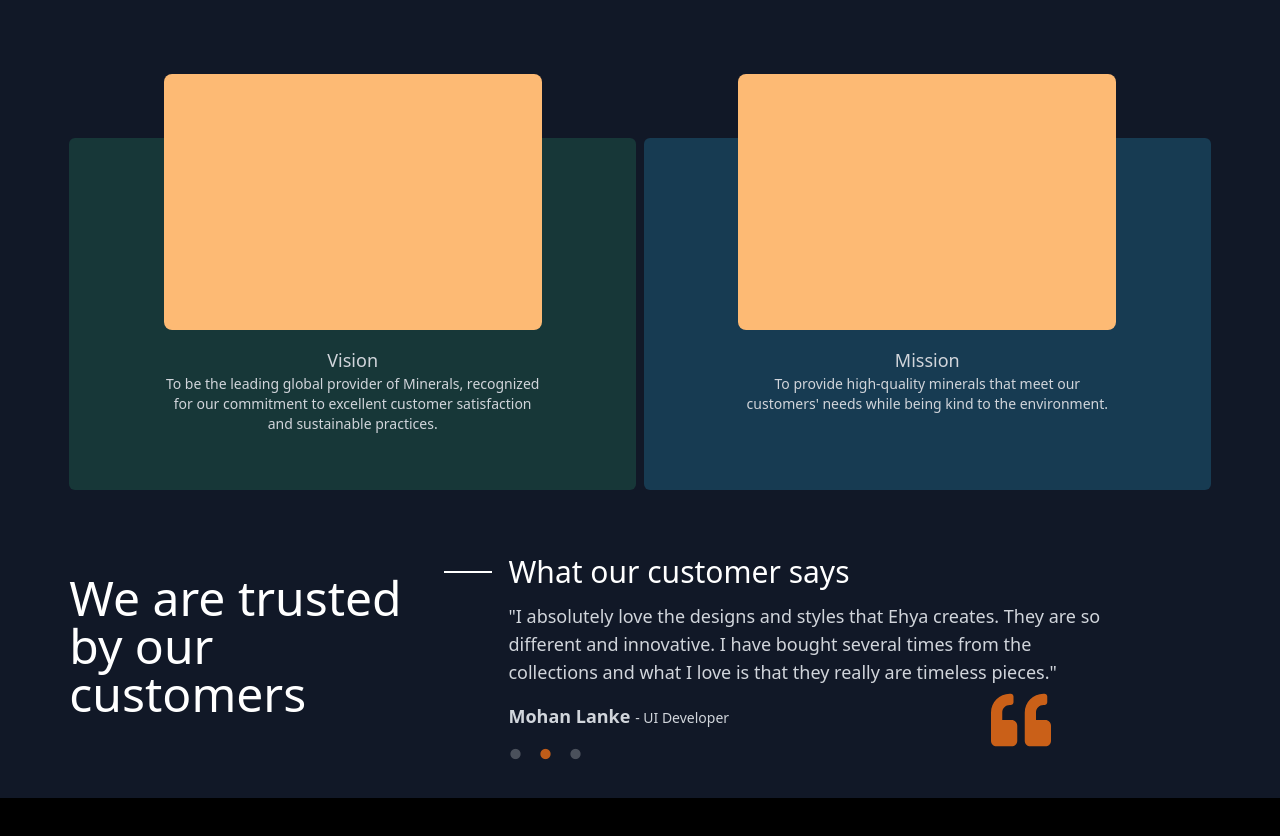
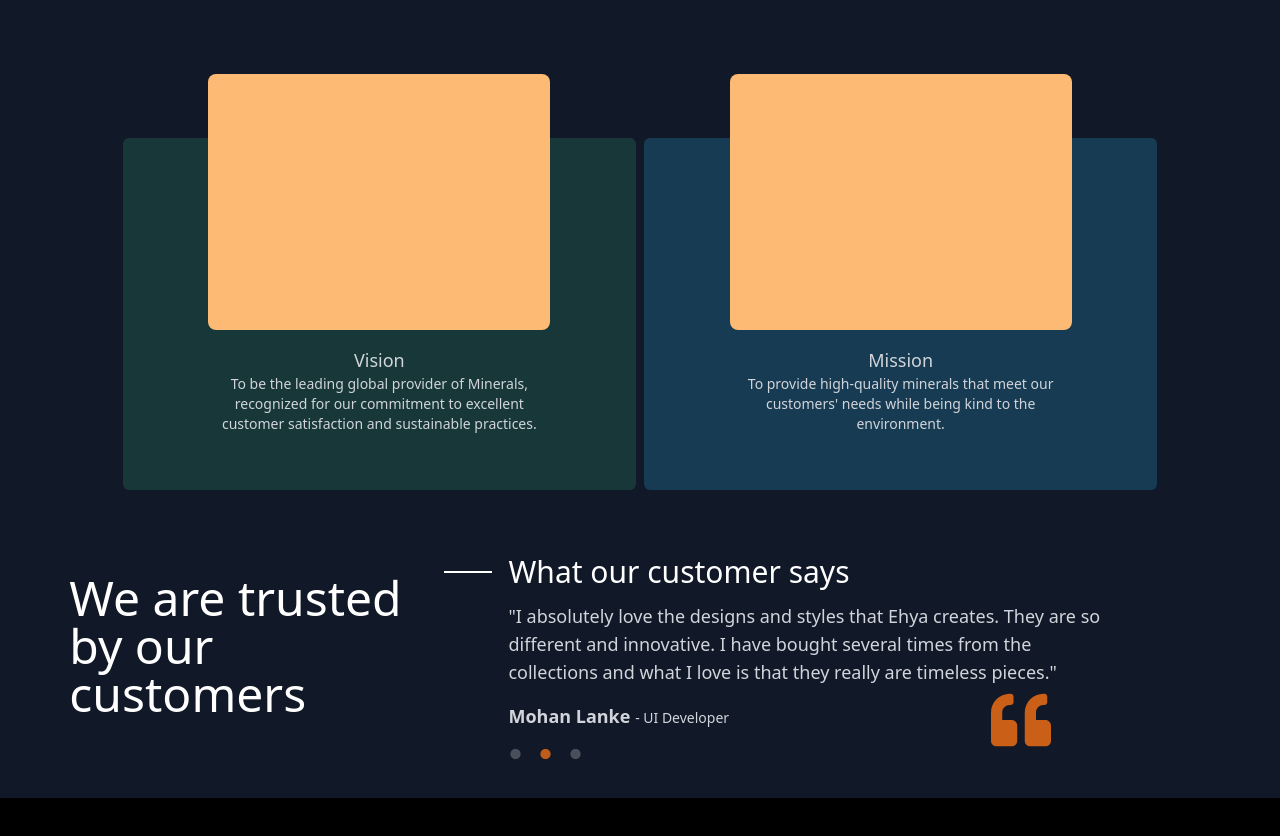
Before and after one commit to Mohan-Lanke/sarav-apex, a React (Vite) app: page / in a window 1280 px wide. Shown: the part 2480-3316 px from the top of the page. Built offline with nearby package versions, Linux system fonts and the light colour scheme.

Commit message:
UI issue

```diff
--- a/src/pages/OurStory.jsx
+++ b/src/pages/OurStory.jsx
@@ -299,7 +299,7 @@ const OurStory = () => {
       </section>
       {/* vision and mission */}
       <section className="bg-transparent h-full pt-8 md:pt-12">
-        <div className="sm:!w-11/12 md:w-9/12 lg:7/12 h-auto md:h-96 p-4 mx-auto grid md:grid-cols-2 gap-2 md:mt-16">
+        <div className="sm:w-11/12 md:w-10/12 lg:9/12 h-auto md:h-96 p-4 mx-auto grid md:grid-cols-2 gap-2 md:mt-16">
           <FadeLeft>
           <div className=" bg-[#36B37E] bg-opacity-20 h-full rounded-md  md:relative flex flex-col items-center justify-center p-4 md:p-2">
             <div className="md:absolute md:-top-16 flex flex-col gap-4 items-center">
```
